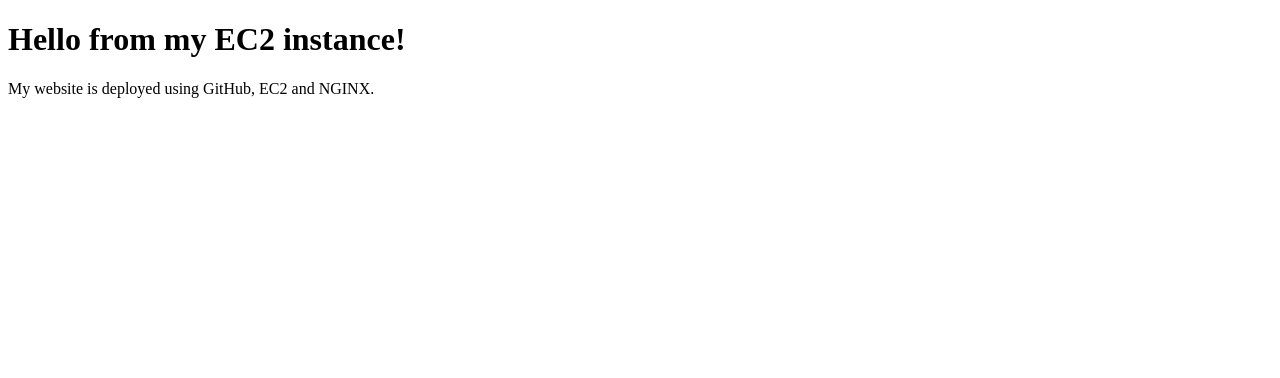
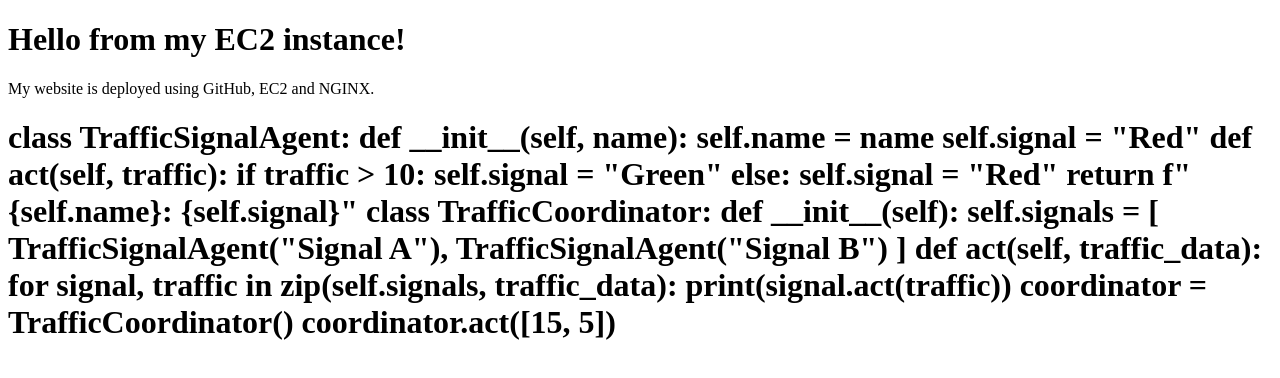
Before and after one commit to techusman1880-cloud/my-ec2-website, a plain HTML site: page index.html in a window 1280 px wide. Drawn offline with Linux system fonts and the light colour scheme.

Commit message:
add code to check

```diff
--- a/index.html
+++ b/index.html
@@ -9,5 +9,36 @@
 <body>
     <h1>Hello from my EC2 instance!</h1>
     <p>My website is deployed using GitHub, EC2 and NGINX.</p>
+
+    <h1>
+        class TrafficSignalAgent:
+    def __init__(self, name):
+        self.name = name
+        self.signal = "Red"
+
+    def act(self, traffic):
+        if traffic > 10:
+            self.signal = "Green"
+        else:
+            self.signal = "Red"
+
+        return f"{self.name}: {self.signal}"
+
+
+class TrafficCoordinator:
+    def __init__(self):
+        self.signals = [
+            TrafficSignalAgent("Signal A"),
+            TrafficSignalAgent("Signal B")
+        ]
+
+    def act(self, traffic_data):
+        for signal, traffic in zip(self.signals, traffic_data):
+            print(signal.act(traffic))
+
+
+coordinator = TrafficCoordinator()
+coordinator.act([15, 5])
+    </h1>
 </body>
 </html>
```
